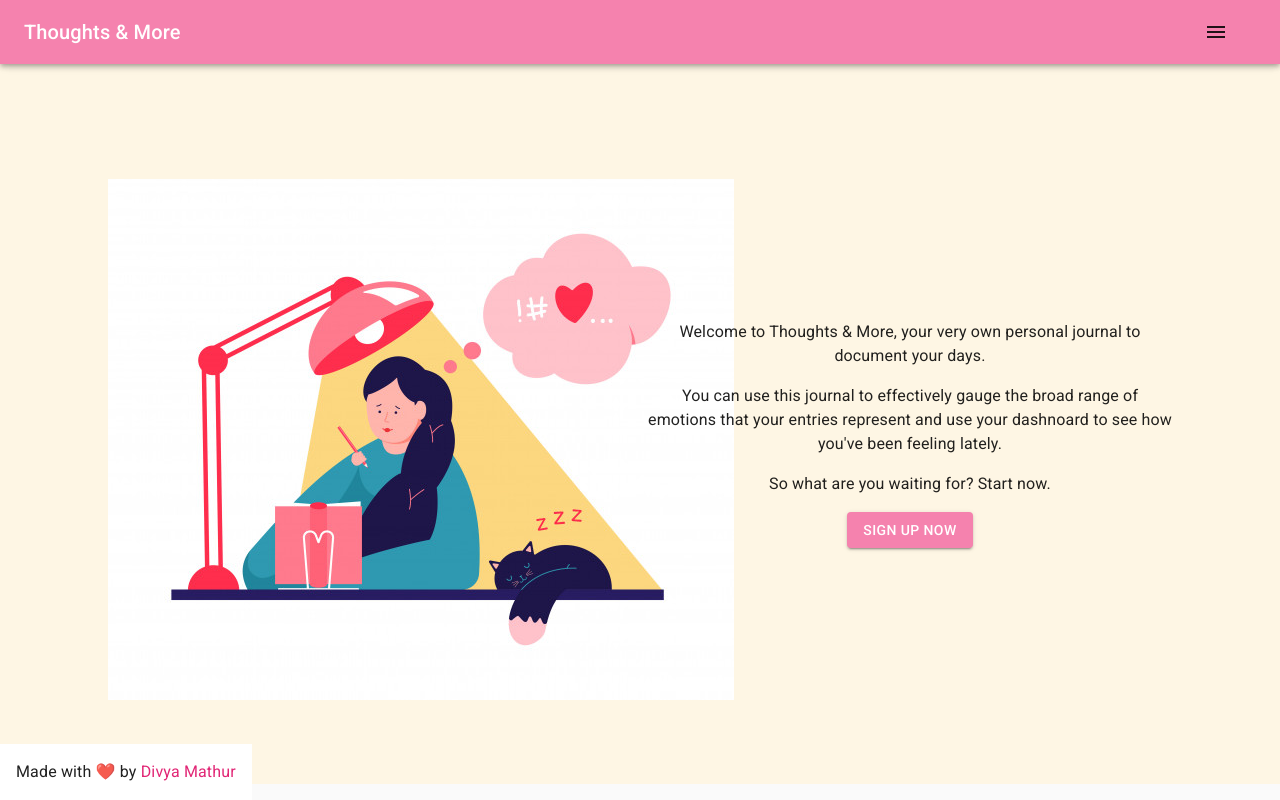
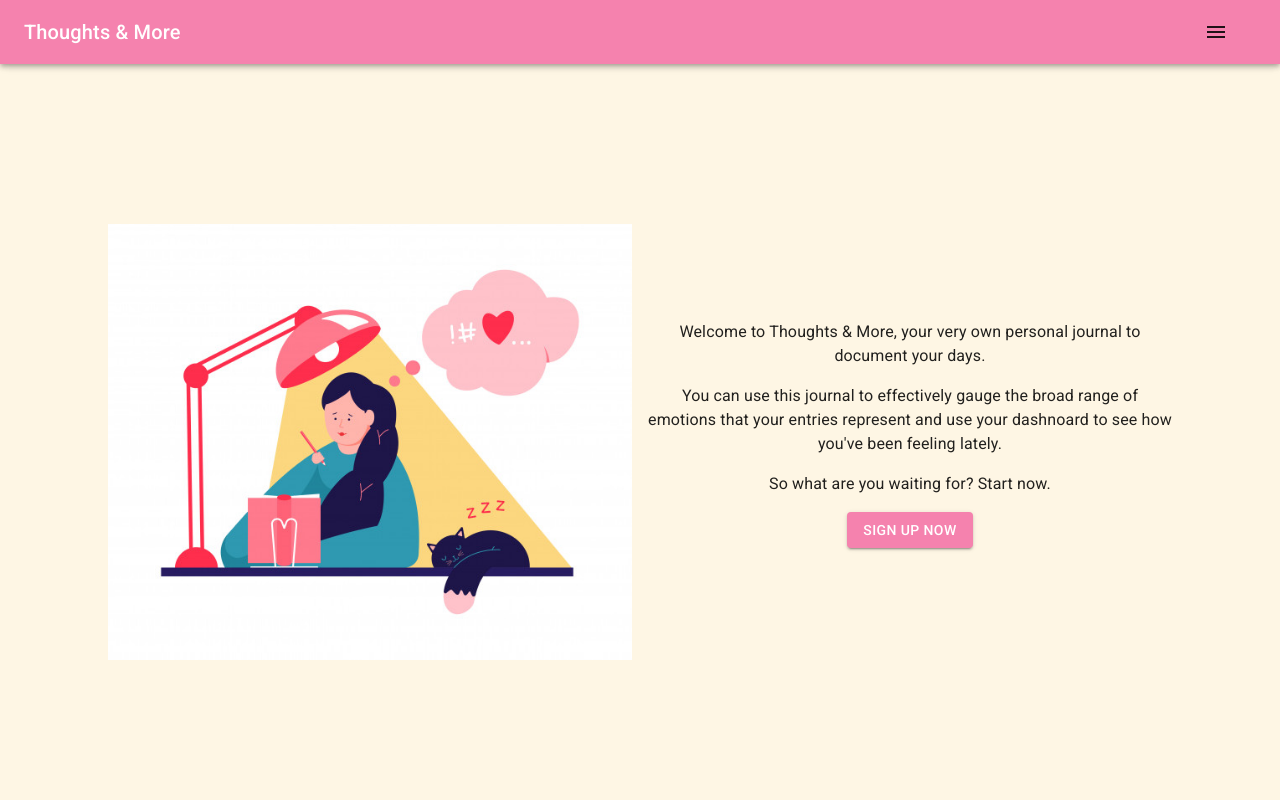
Before and after one commit to luckyrose89/Journal-App, a React (Create React App) app in the folder client/: page / in a window 1280 px wide. Shown: the top 800 px of the page. Built offline with nearby package versions, Linux system fonts and the light colour scheme.

Commit message:
add basic homepage styles and edit footer stles

```diff
--- a/client/src/App.js
+++ b/client/src/App.js
@@ -1,14 +1,21 @@
 import React from "react";
 import { Route, Switch } from "react-router-dom";
-import { Grid } from "@material-ui/core";
+import { Grid, makeStyles } from "@material-ui/core";
 
 import { Header, Footer, Homepage } from "../src/Landing/index";
 import { NoteList, EditNote, ReadNote } from "../src/notes/index";
 import { Login, Signup, ProtectRoutes } from "../src/auth/index";
 
+const useStyles = makeStyles({
+  content: {
+    backgroundColor: "#fef6e4",
+  },
+});
+
 function App() {
+  const classes = useStyles();
   return (
-    <Grid container direction="column" style={{ backgroundColor: "#fef6e4" }}>
+    <Grid container direction="column" className={classes.content}>
       <Header />
       <Switch>
         <Route exact path="/" component={Homepage} />
--- a/client/src/Landing/footer.js
+++ b/client/src/Landing/footer.js
@@ -1,12 +1,14 @@
 import React from "react";
 import CssBaseline from "@material-ui/core/CssBaseline";
-import { Typography } from "@material-ui/core";
+import { Typography, Container } from "@material-ui/core";
 import { makeStyles } from "@material-ui/core/styles";
 
 const useStyles = makeStyles((theme) => ({
   root: {
-    position: "fixed",
-    bottom: "0px",
+    display: "flex",
+    flexDirection: "column",
+    minHeight: "60vh",
+    width: "100%",
   },
   footer: {
     padding: theme.spacing(2),
@@ -21,12 +23,14 @@ function Footer() {
     <div className={classes.root}>
       <CssBaseline />
       <footer className={classes.footer}>
-        <Typography variant="body1" align="center">
-          Made with ❤️ by{" "}
-          <a href="https://github.com/luckyrose89">
-            <span style={{ color: "#e12675" }}>Divya Mathur</span>
-          </a>
-        </Typography>
+        <Container maxWidth="sm">
+          <Typography variant="body1" align="center">
+            Made with ❤️ & lots of hard work by
+            <a href="https://github.com/luckyrose89">
+              <span style={{ color: "#e12675" }}> Divya Mathur</span>
+            </a>
+          </Typography>
+        </Container>
       </footer>
     </div>
   );
--- a/client/src/Landing/homepage.js
+++ b/client/src/Landing/homepage.js
@@ -11,6 +11,14 @@ const useStyles = makeStyles({
   },
   description: {
     textAlign: "center",
+    maxWidth: "600px",
+    margin: "0 auto",
+  },
+  landingImg: {
+    objectFit: "contain",
+    maxWidth: "100%",
+    height: "auto",
+    display: "block",
   },
 });
 
@@ -20,14 +28,19 @@ const Homepage = () => {
     <Grid
       container
       spacing={2}
+      justify="center"
       alignItems="center"
       className={classes.container}
     >
       <Grid item xs={1} />
-      <Grid item xs={5}>
-        <img src={girlImage} alt="girl writing journal with cat" />
+      <Grid item xs={10} md={5}>
+        <img
+          src={girlImage}
+          alt="girl writing journal with cat"
+          className={classes.landingImg}
+        />
       </Grid>
-      <Grid item xs={5} className={classes.description}>
+      <Grid item xs={10} md={5} className={classes.description}>
         <Typography paragraph>
           Welcome to Thoughts & More, your very own personal journal to document
           your days.
--- a/client/src/index.css
+++ b/client/src/index.css
@@ -1,4 +1,4 @@
-/* landing Page Styles */
+/* App General Styles */
 
 a {
   text-decoration: none;
```
Also changed, not shown: 1 other file (tests, documents, lock files or other folders).
